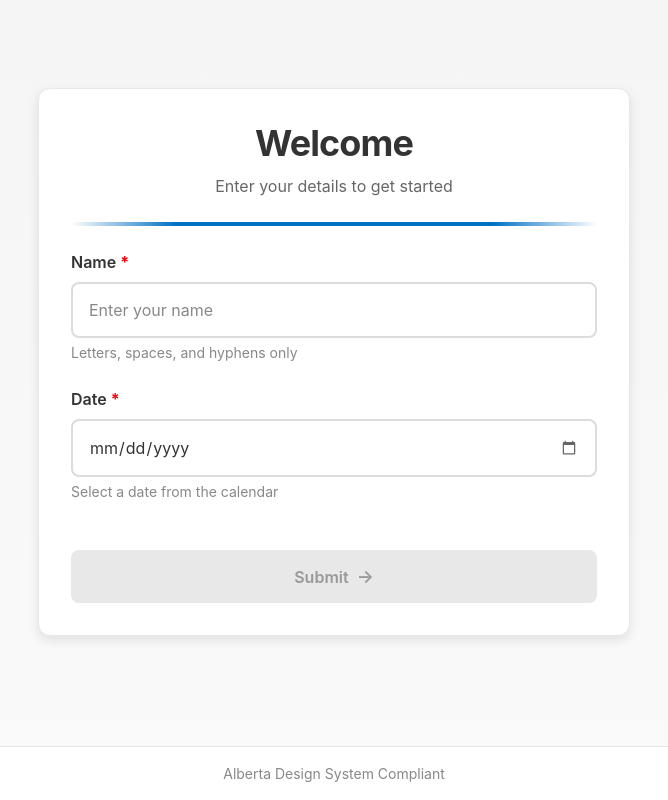
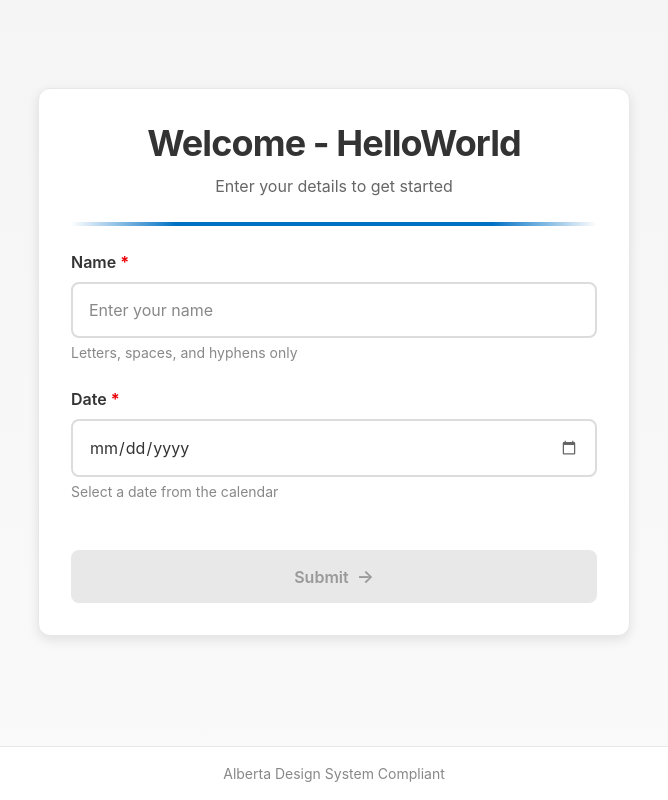
Before and after one commit to pronghorn-cloud/hello-world-and-maybe-ec9abf61, a Vue app: page / in a window 1280 px wide. Shown: the whole page, without its empty margins (306-974 px from the left). Built offline with nearby package versions, Linux system fonts and the light colour scheme.

Commit message:
welcome page update

```diff
--- a/src/views/WelcomePage.vue
+++ b/src/views/WelcomePage.vue
@@ -158,7 +158,7 @@ const clearDateError = () => {
       <article class="card">
         <!-- ADS: H1Header component - H1 exclusive to page title -->
         <H1Header
-          text="Welcome"
+          text="Welcome - HelloWorld"
           subtitle="Enter your details to get started"
         />
 
```
